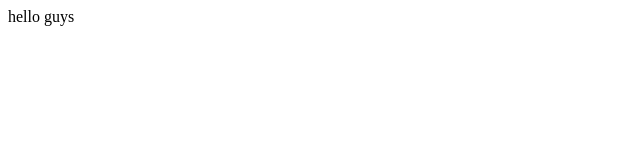
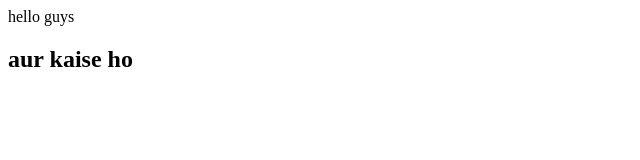
Before and after one commit to Dhruv-bhaskar/dummy-repo, a plain HTML site: page index.html in a window 1280 px wide. Shown: the whole page, without its empty margins (0-640 px from the left). Drawn offline with Linux system fonts and the light colour scheme.

Commit message:
added a h2 tag

```diff
--- a/index.html
+++ b/index.html
@@ -1 +1,2 @@
 <p>hello guys</p>
+<h2>aur kaise ho</h2>
```
